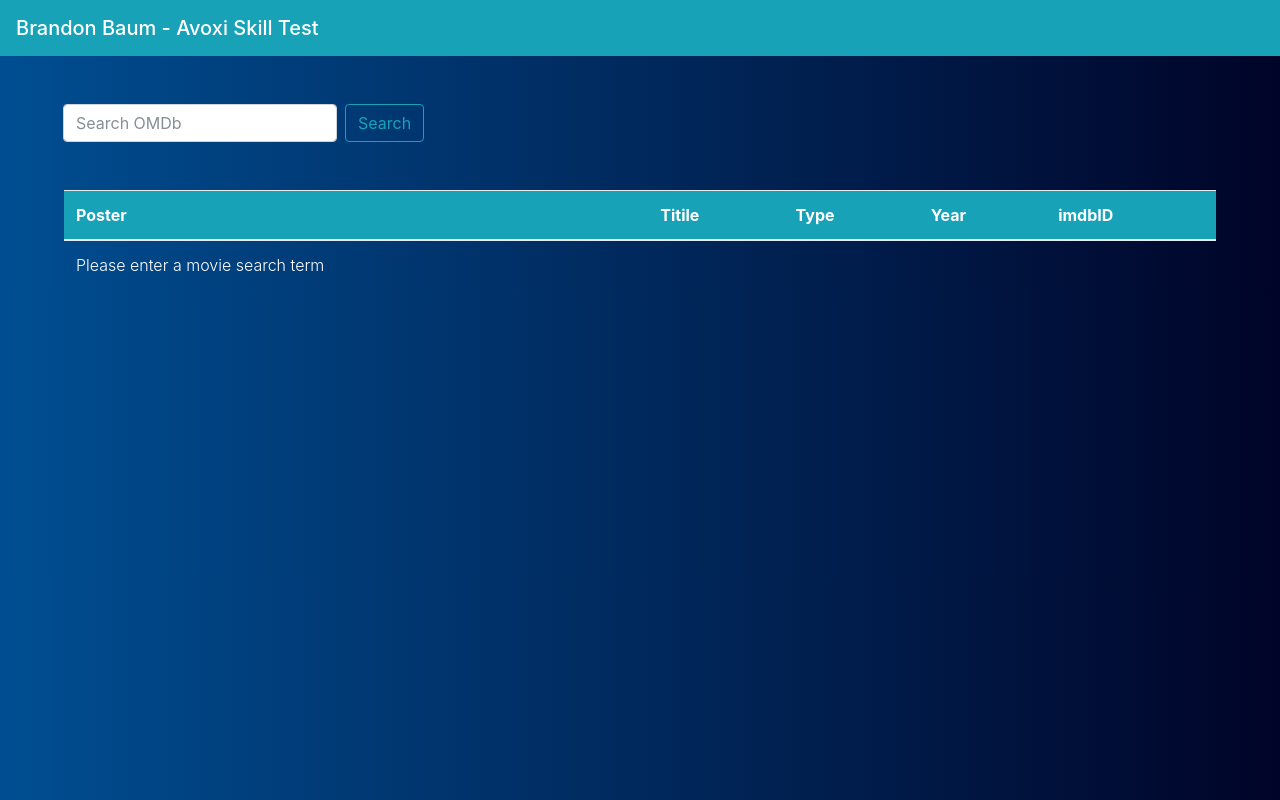
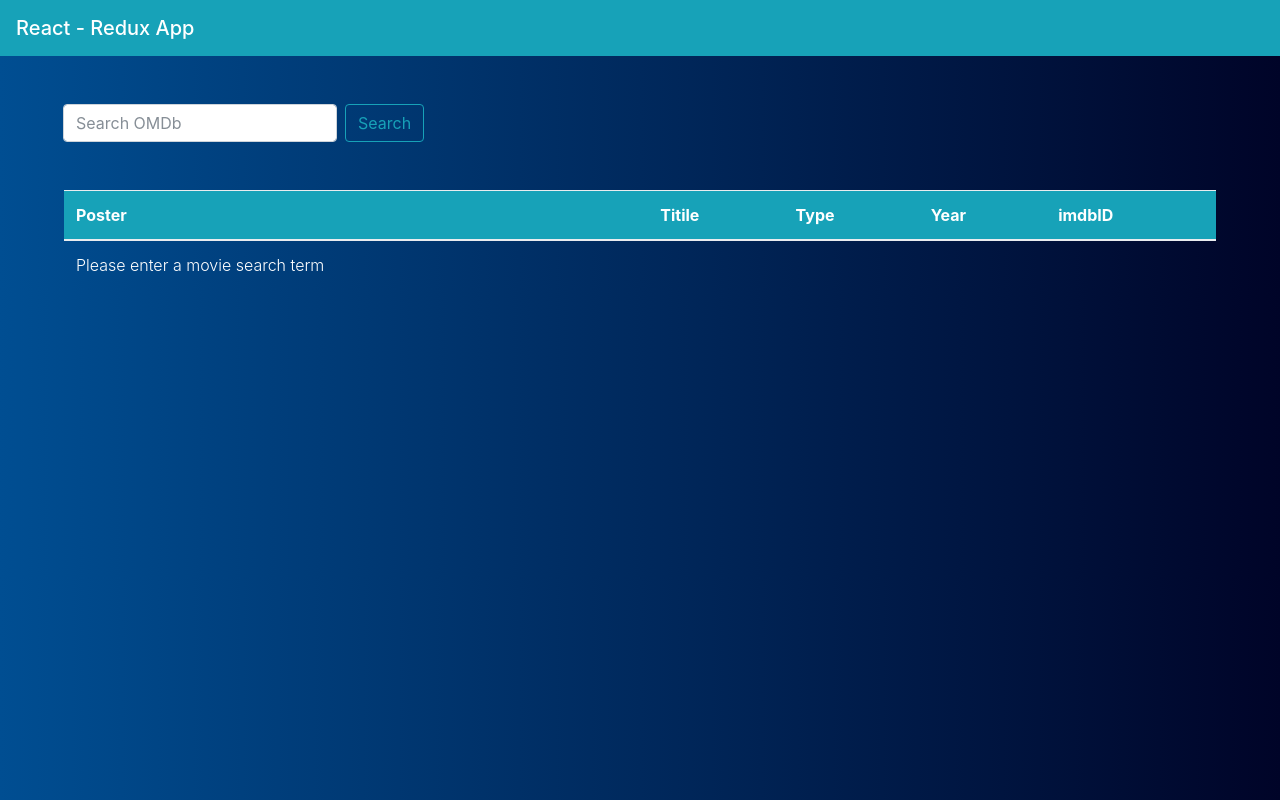
Before and after one commit to BTBaum/omdb-app, a React (Create React App) app: page / in a window 1280 px wide. Built offline with nearby package versions, Linux system fonts and the light colour scheme.

Commit message:
Edited header

```diff
--- a/public/index.html
+++ b/public/index.html
@@ -20,7 +20,7 @@
       work correctly both with client-side routing and a non-root public URL.
       Learn how to configure a non-root public URL by running `npm run build`.
     -->
-    <title>Brandon Baum Skill Test</title>
+    <title>React - Redux App</title>
   </head>
   <body>
     <noscript>
--- a/src/components/Header.js
+++ b/src/components/Header.js
@@ -4,7 +4,7 @@ const Header = () => {
   return (
     <nav className="navbar bg-info text-white">
       <span className="navbar-brand mb-0 h1">
-        Brandon Baum - Avoxi Skill Test
+        React - Redux App
       </span>
     </nav>
   )
```
